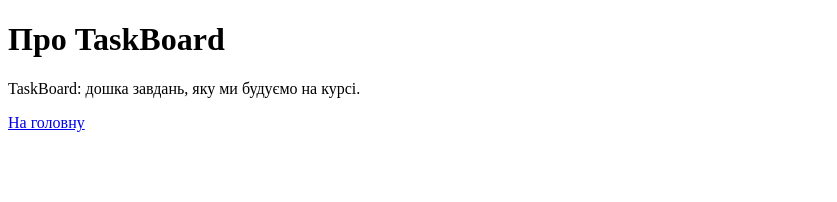
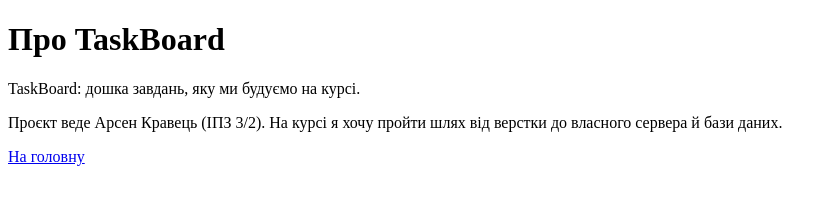
Before and after one commit to Mirch18/taskboard, a plain HTML site: page about.html in a window 1280 px wide. Shown: the whole page, without its empty margins (0-837 px from the left). Drawn offline with Linux system fonts and the light colour scheme.

Commit message:
Додати інформацію про автора

```diff
--- a/about.html
+++ b/about.html
@@ -7,6 +7,7 @@
 <body>
   <h1>Про TaskBoard</h1>
   <p>TaskBoard: дошка завдань, яку ми будуємо на курсі.</p>
+  <p>Проєкт веде Арсен Кравець (ІПЗ 3/2). На курсі я хочу пройти шлях від верстки до власного сервера й бази даних.</p>
   <a href="index.html">На головну</a>
 </body>
 </html>
```
